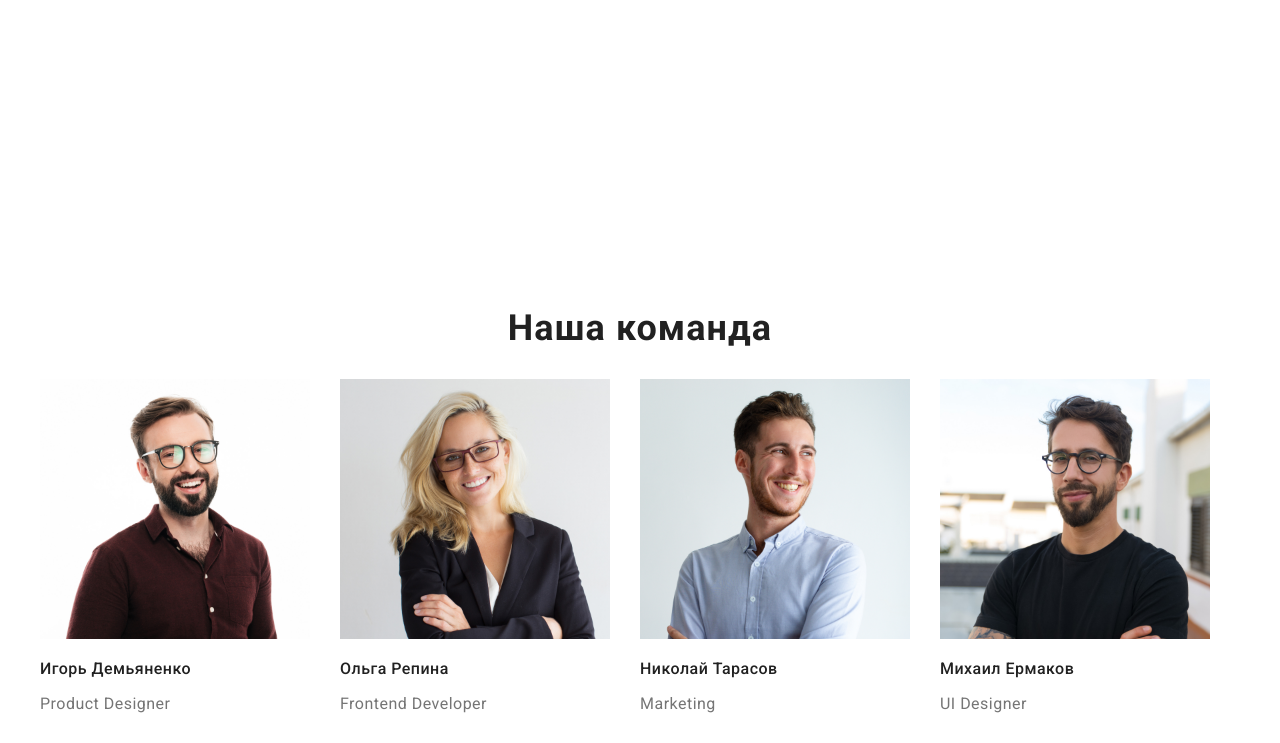
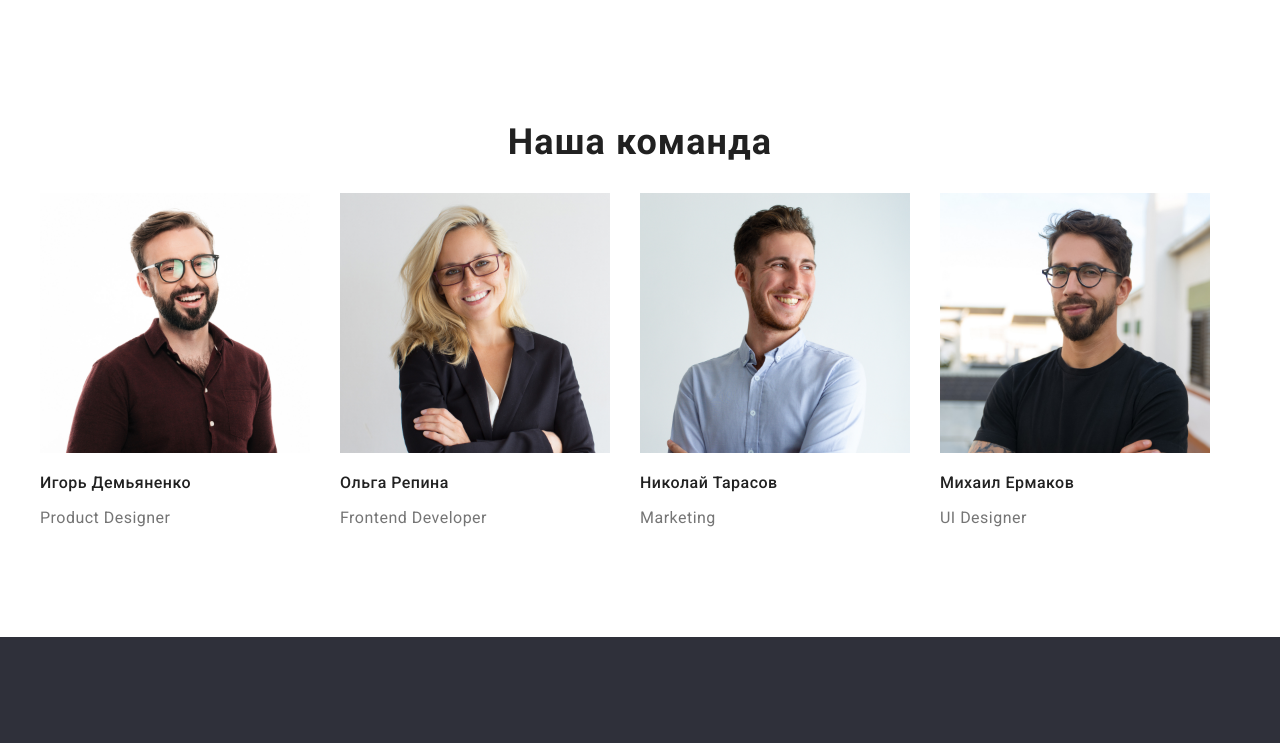
Before and after one commit to Saminka/goit-markup-hw-03, a plain HTML site: page index.html in a window 1280 px wide. Shown: the part 1427-2170 px from the top of the page. Drawn offline with nearby package versions, Linux system fonts and the light colour scheme.

Commit message:
Убирает верхний паддинг у нашей команды

```diff
--- a/css/styles.css
+++ b/css/styles.css
@@ -105,6 +105,7 @@ h2,
 h3,
 h4 {
   font-family: var(--font-main);
+  padding: 0;
 }
 
 h2 {
@@ -361,7 +362,7 @@ button:hover {
 /*  ===== Наша команда ===== */
 
 .team {
-  padding-top: 186px;
+  padding-top: 0;
   padding-bottom: 94px;
 }
 
```
